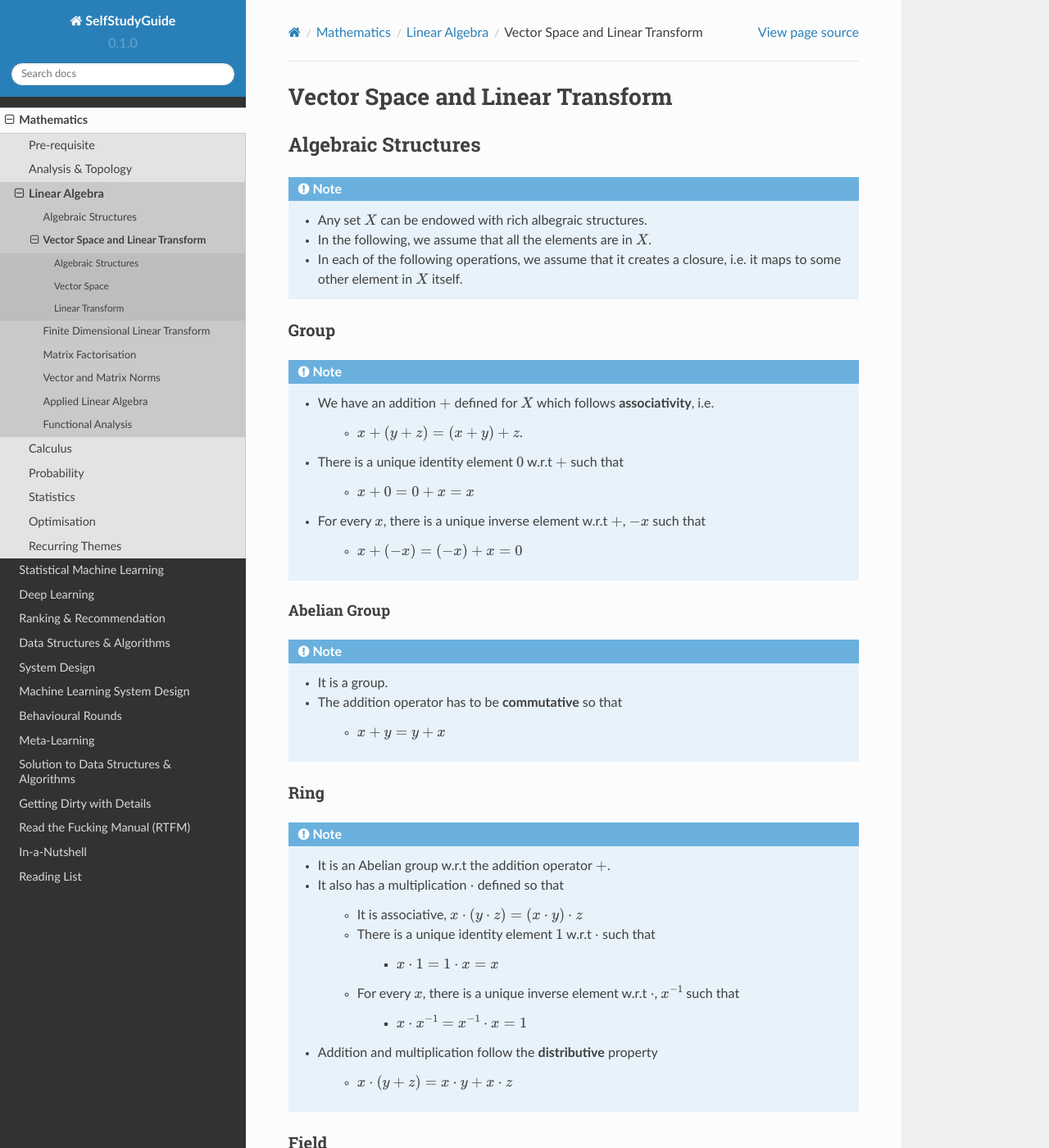
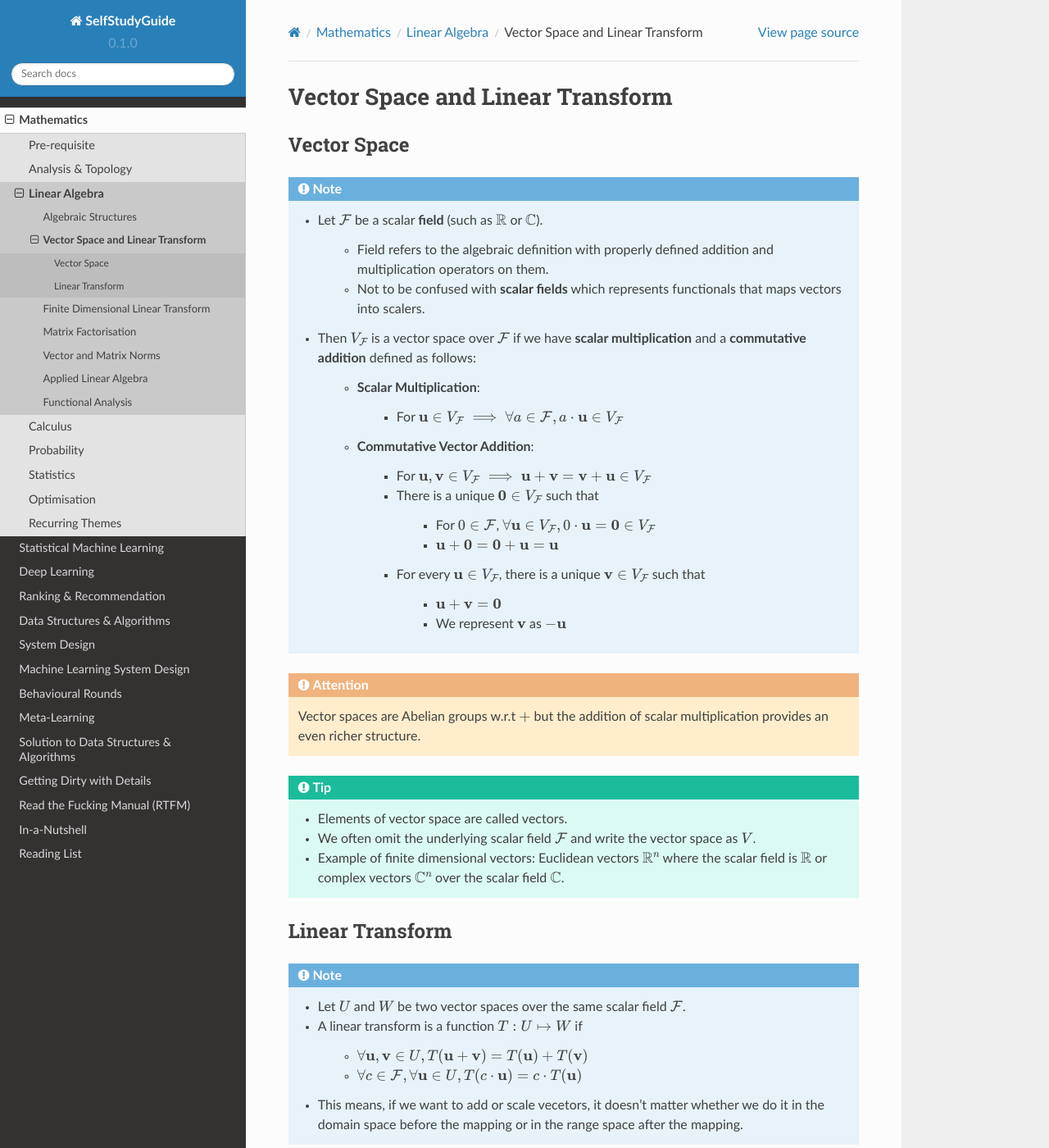
Before and after one commit to uselesstechjunks/leetcode, a Sphinx documentation site: the page built from docs/source/math/linalg/vecspace.rst, in a window 1280 px wide and 1400 px high. Shown: the whole window at 82% size. Built offline with Sphinx 7.4.7 and the Read the Docs theme 2.0.0, drawn with Linux system fonts in a browser that asks for light colours; some of the changed text lies outside the part shown.

Commit message:
Update vecspace.rst

```diff
--- a/docs/source/math/linalg/vecspace.rst
+++ b/docs/source/math/linalg/vecspace.rst
@@ -1,58 +1,6 @@
 ################################################################################
 Vector Space and Linear Transform
 ################################################################################
-
-********************************************************************************
-Algebraic Structures
-********************************************************************************
-.. note::
-	* Any set :math:`X` can be endowed with rich albegraic structures.
-	* In the following, we assume that all the elements are in :math:`X`.
-	* In each of the following operations, we assume that it creates a closure, i.e. it maps to some other element in :math:`X` itself.
-
-Group
-================================================================================
-.. note::
-	* We have an addition :math:`+` defined for :math:`X` which follows **associativity**, i.e.
-
-		* :math:`x+(y+z)=(x+y)+z`.
-	* There is a unique identity element :math:`0` w.r.t :math:`+` such that
-
-		* :math:`x+0=0+x=x`
-	* For every :math:`x`, there is a unique inverse element w.r.t :math:`+`, :math:`-x` such that
-
-		* :math:`x+(-x)=(-x)+x=0`
-
-Abelian Group
---------------------------------------------------------------------------------
-.. note::
-	* It is a group.
-	* The addition operator has to be **commutative** so that
-
-		* :math:`x+y=y+x`
-
-Ring
-================================================================================
-.. note::
-	* It is an Abelian group w.r.t the addition operator :math:`+`.
-	* It also has a multiplication :math:`\cdot` defined so that
-
-		* It is associative, :math:`x\cdot (y\cdot z)=(x\cdot y)\cdot z`
-		* There is a unique identity element :math:`1` w.r.t :math:`\cdot` such that
-
-			* :math:`x\cdot 1=1\cdot x=x`
-		* For every :math:`x`, there is a unique inverse element w.r.t :math:`\cdot`, :math:`x^{-1}` such that
-
-			* :math:`x\cdot x^{-1}=x^{-1}\cdot x=1`
-	* Addition and multiplication follow the **distributive** property
-
-		* :math:`x\cdot(y+z)=x\cdot y+x\cdot z`
-
-Field
-================================================================================
-.. note::
-	* It is a ring.
-	* It is an Abelian group w.r.t the addition operator :math:`+` as well as the multiplication opeartor :math:`\cdot`.
 
 ********************************************************************************
 Vector Space
```
